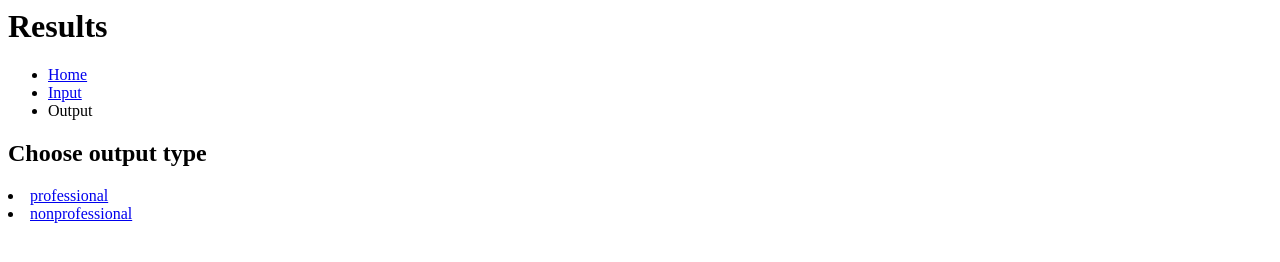
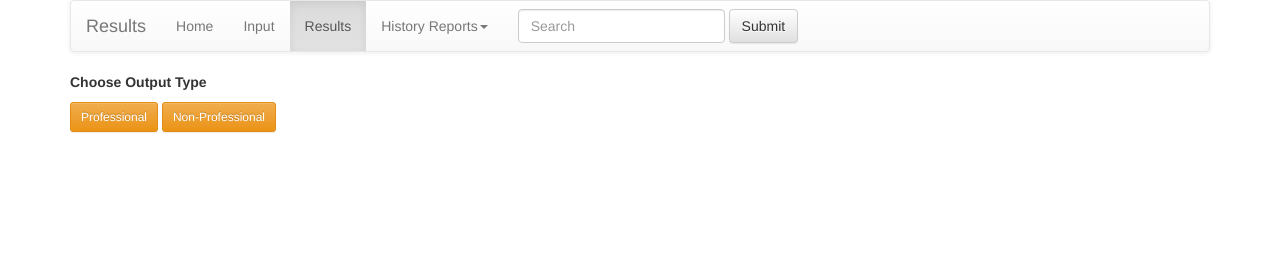
Before and after one commit to wzn997859196/CS490demo, a plain HTML site: page output.html in a window 1280 px wide. Drawn offline with nearby package versions, Linux system fonts and the light colour scheme.

Commit message:
Update output.html

```diff
--- a/output.html
+++ b/output.html
@@ -1,18 +1,72 @@
+<!doctype html>
 <html>
+	<head>
+		<title>CS490 AIS#2</title>
+		<link rel="stylesheet" type="text/css" href="main.css"/>
+		<!-- Latest compiled and minified CSS -->
+		<link rel="stylesheet" href="https://maxcdn.bootstrapcdn.com/bootstrap/3.3.7/css/bootstrap.min.css" integrity="sha384-BVYiiSIFeK1dGmJRAkycuHAHRg32OmUcww7on3RYdg4Va+PmSTsz/K68vbdEjh4u" crossorigin="anonymous">
 
-<body>
-	<h1> Results</h1>
-	<ul>
-		<li><a href="index.html">Home</a></li>
-		<li><a href="input.html">Input</a></li>
-		<li>Output</li>
-	</ul>
+		<!-- Optional theme -->
+		<link rel="stylesheet" href="https://maxcdn.bootstrapcdn.com/bootstrap/3.3.7/css/bootstrap-theme.min.css" integrity="sha384-rHyoN1iRsVXV4nD0JutlnGaslCJuC7uwjduW9SVrLvRYooPp2bWYgmgJQIXwl/Sp" crossorigin="anonymous">
+	</head>
+	<body>
+		<header>
+			<div class="container">
+			<nav class="navbar navbar-default">
+				<div class="container-fluid">
+				    <!-- Brand and toggle get grouped for better mobile display -->
+				    <div class="navbar-header">
+				      <button type="button" class="navbar-toggle collapsed" data-toggle="collapse" data-target="#bs-example-navbar-collapse-1" aria-expanded="false">
+				        <span class="sr-only">Toggle navigation</span>
+				        <span class="icon-bar"></span>
+				        <span class="icon-bar"></span>
+				        <span class="icon-bar"></span>
+				      </button>
+				      <a class="navbar-brand" href="#">Results</a>
+				    </div>
 
-	<h2>Choose output type</h2>
-	<li><a href="professional.html">professional</a></li>
-	<li><a href="nonprofessional.html">nonprofessional</a></li>
-</body>
+				    <!-- Collect the nav links, forms, and other content for toggling -->
+				    <div class="collapse navbar-collapse" id="bs-example-navbar-collapse-1">
+				      <ul class="nav navbar-nav">
+				      	<li><a href="index.html">Home</a></li>
 
+
+				        <li><a href="input.html">Input</a></li>
+				        <li class="active"><a href="#">Results<span class="sr-only">(current)</span></a></li>
+				        <li class="dropdown">
+				          <a href="#" class="dropdown-toggle" data-toggle="dropdown" role="button" aria-haspopup="true" aria-expanded="true">History Reports<span class="caret"></span></a>
+				          <ul class="dropdown-menu">
+				            <li><a href="#">Action</a></li>
+				            <li><a href="#">Another action</a></li>
+				            <li><a href="#">Something else here</a></li>
+				            <li role="separator" class="divider"></li>
+				            <li><a href="#">Separated link</a></li>
+				            <li role="separator" class="divider"></li>
+				            <li><a href="#">One more separated link</a></li>
+				          </ul>
+				        </li>
+				      </ul>
+				      <form class="navbar-form navbar-left">
+				        <div class="form-group">
+				          <input type="text" class="form-control" placeholder="Search">
+				        </div>
+				        <button type="submit" class="btn btn-default">Submit</button>
+				      </form>
+
+				    </div><!-- /.navbar-collapse -->
+				  </div><!-- /.container-fluid -->
+				</nav>
+			</div>
+		</header>
+
+		<div class="container">
+			<p class="chooseoutput"><b>Choose Output Type</b></p>
+				<a href="professional.html" class="btn btn-warning btn-sm">Professional</a>
+				<a href="nonprofessional.html" class="btn btn-warning btn-sm">Non-Professional</a>
+
+		<!-- Latest compiled and minified JavaScript -->
+		<script src="https://maxcdn.bootstrapcdn.com/bootstrap/3.3.7/js/bootstrap.min.js" integrity="sha384-Tc5IQib027qvyjSMfHjOMaLkfuWVxZxUPnCJA7l2mCWNIpG9mGCD8wGNIcPD7Txa" crossorigin="anonymous"></script>
+	</body>
 
 
 
```
